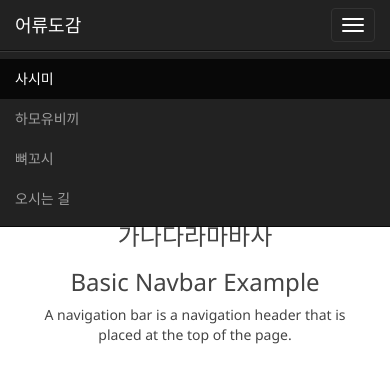
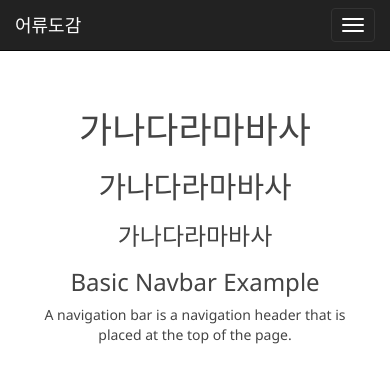
Before and after one commit to yeongseon/FishBook, a Flask app: page /menu1 in a window 390 px wide. Shown: the top 383 px of the page. Run offline with Flask 2, Linux system fonts and the light colour scheme; some libraries are stand-ins or nearby versions.

```diff
--- a/templates/navbar1.html
+++ b/templates/navbar1.html
@@ -3,16 +3,16 @@
       <div class="container">
         <div class="navbar-header">
           <button type="button" class="navbar-toggle collapsed" data-toggle="collapse" data-target="#navbar" aria-expanded="false" aria-controls="navbar">
-        <span class="sr-only">Toggle naviation</span>
+            <span class="sr-only">Toggle navigation</span>
             <span class="icon-bar"></span>
             <span class="icon-bar"></span>
             <span class="icon-bar"></span>
           </button>
-      <a class="navbar-brand" href="/">어류도감</a>
+          <a class="navbar-brand" href="/"> 어류도감 </a>
         </div>
-    <div id="navbar" class="navbar-collapse colleage">
+        <div id="navbar" class="navbar-collapse colleage collapse" aria-expanded="false">
           <ul class="nav navbar-nav">
-        <li class="active"><a href="{{ url_for('menu1')}}">사시미</a><li>
+            <li><a href="{{ url_for('menu1')}}">사시미</a><li>
             <li><a href="{{ url_for('menu2')}}">하모유비끼</a><li>
             <li><a href="{{ url_for('menu3')}}">뼈꼬시</a><li>
             <li><a href="{{ url_for('navigation')}}">오시는 길</a><li>
@@ -20,4 +20,4 @@
         </div>
       </div>
     </nav>
-{% endblock navbar %}
+{% endblock %}
```
Lines whose indentation alone changed are shown as unchanged.
